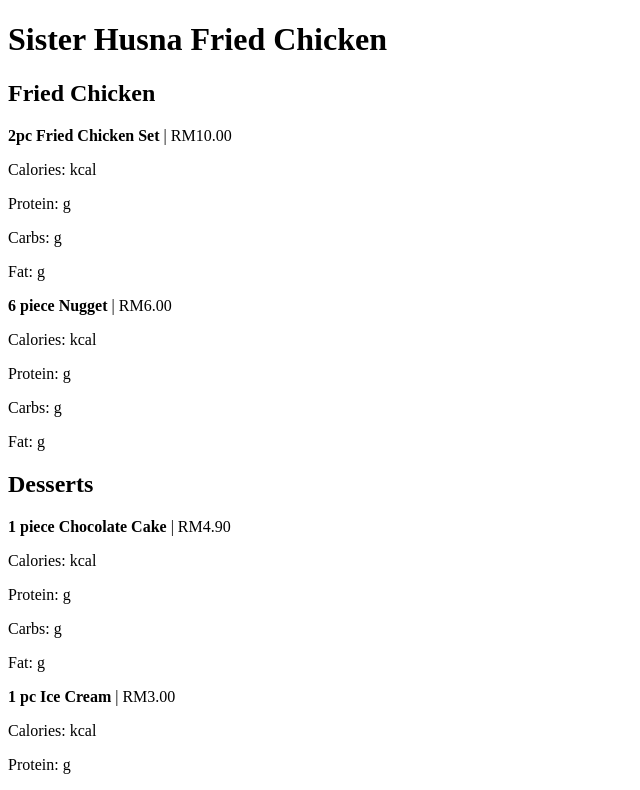
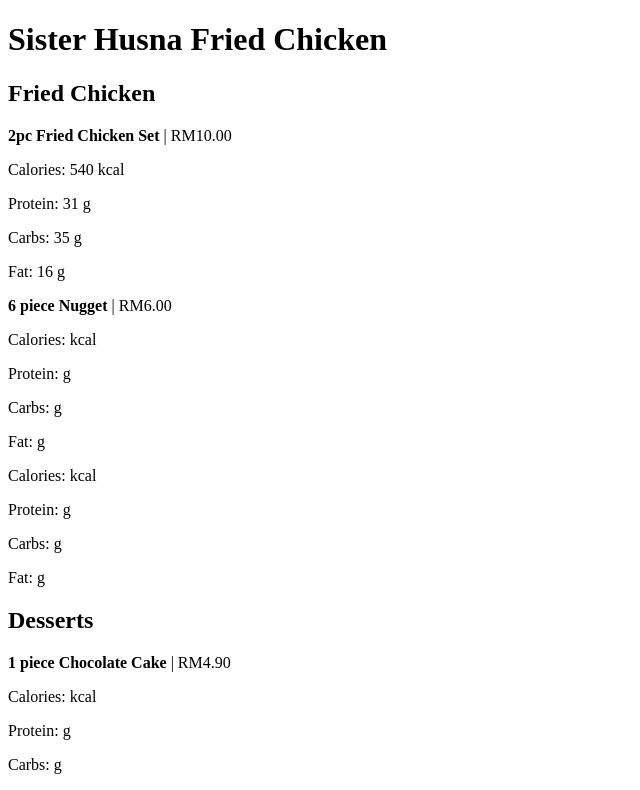
Before and after one commit to ihsky065/props-with-menu-project, a React (Vite) app: page / in a window 1280 px wide. Shown: the top 790 px of the page, without its empty margins (0-640 px from the left). Built offline with nearby package versions, Linux system fonts and the light colour scheme.

Commit message:
add NutritionItem props to friedChicken item first

```diff
--- a/src/App.jsx
+++ b/src/App.jsx
@@ -45,9 +45,13 @@
 
 const friedChicken = (
   <>
-    <MenuItem name={"2pc Fried Chicken Set"} price={'RM10.00'}/>
-    {/* <NutritionalInfo calories={'540'} protein={'31'} carbs={35} fat={29}/> My attempt for NutritionalInfo props */}
+    <MenuItem
+    name={"2pc Fried Chicken Set"}
+    price={'RM10.00'}
+    nutritionalInfo={{calories: 540, protein: 31, carbs: 35, fat: 16}}
+    />
     <MenuItem name={'6 piece Nugget'} price={'RM6.00'}/>
+    <NutritionalInfo calories={270} protein={13} carbs={16} fat={16}/>
     </>
 );
 
```
